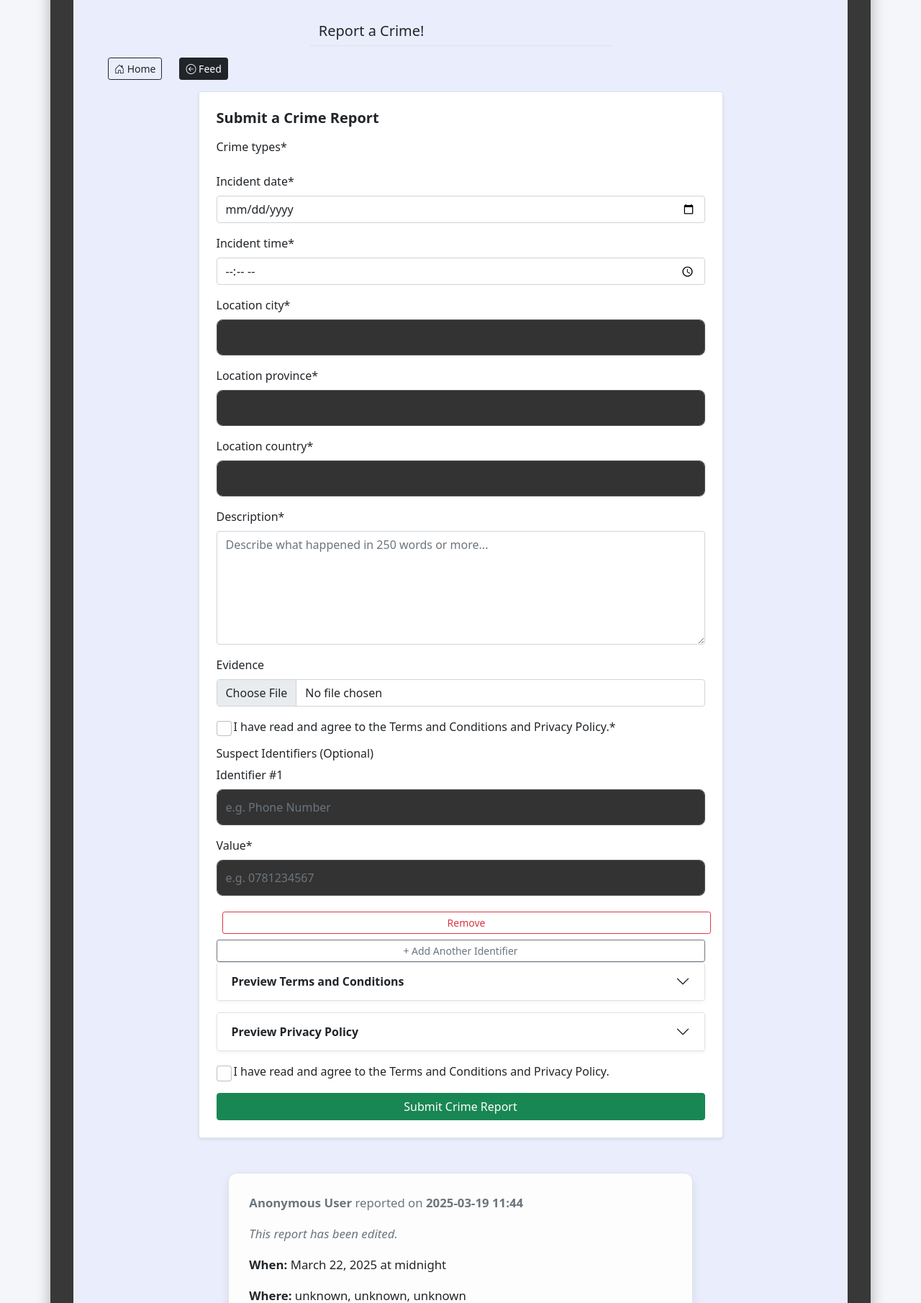
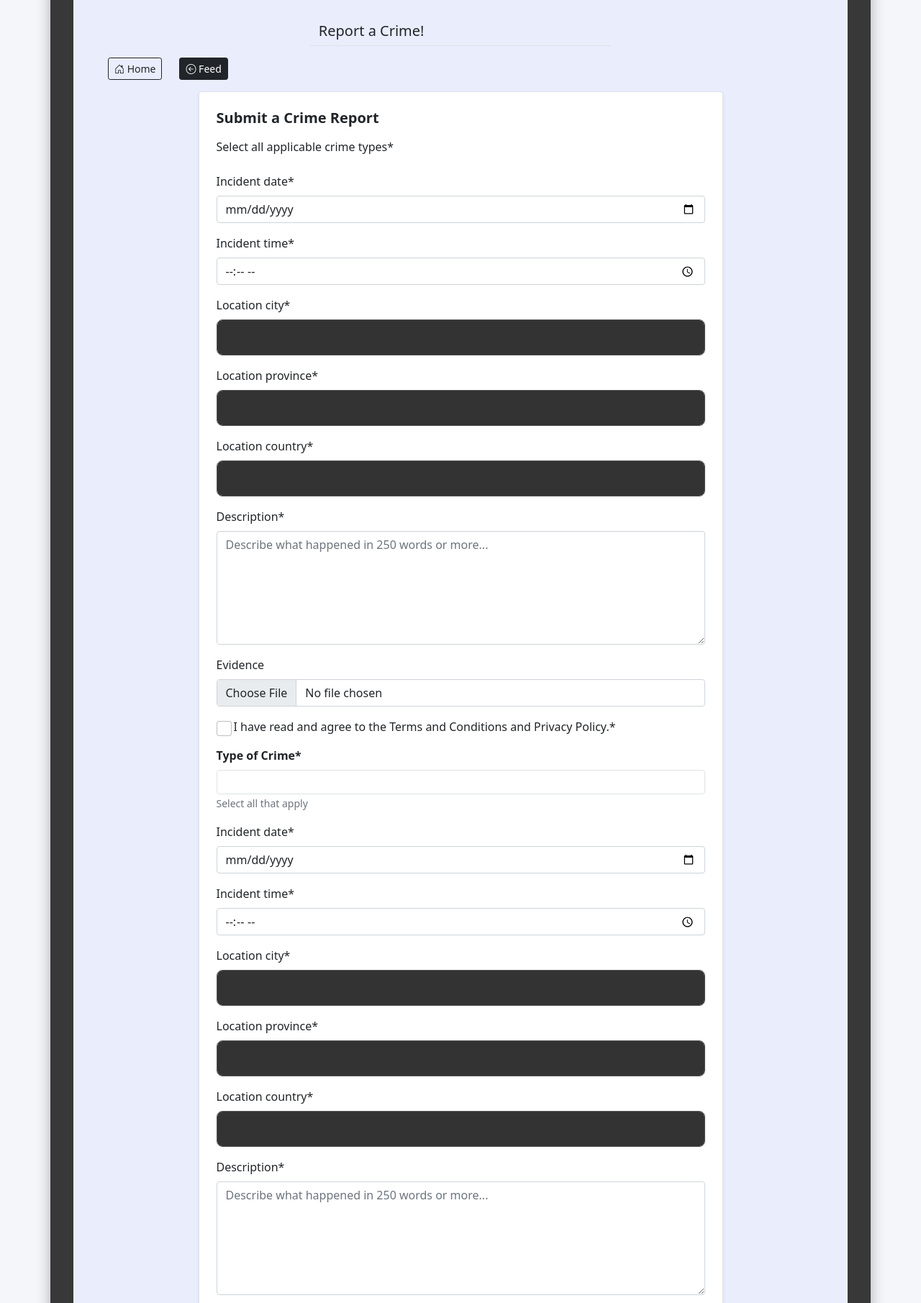
Before and after one commit to Tjail/crime-reporter-system, a Django app: page /social/ in a window 1280 px wide. Shown: the part 174-1985 px from the top of the page at 72% size. Run offline with Django 5.2, Linux system fonts and the light colour scheme; a user stored in the database is signed in; data comes from the database, SQL or seed files in the repository; data that the repository does not hold is empty; some libraries are stand-ins or nearby versions.

Commit message:
Crime type

```diff
--- a/social/forms.py
+++ b/social/forms.py
@@ -18,8 +18,12 @@ class PostForm(forms.ModelForm):
 
     crime_types = forms.ModelMultipleChoiceField(
         queryset=CrimeType.objects.all(),
-        widget=forms.CheckboxSelectMultiple,
-        required=True
+        widget=forms.CheckboxSelectMultiple(attrs={
+            'class': 'crime-type-selector',
+            'id': 'crime-types'
+        }),
+        required=True,
+        label="Select all applicable crime types"
     )
 
     incident_date = forms.DateField(widget=forms.DateInput(attrs={'type': 'date'}))
--- a/social/templates/social/post_list.html
+++ b/social/templates/social/post_list.html
@@ -29,6 +29,26 @@
                         <form method="POST" enctype="multipart/form-data">
                             {% csrf_token %}
                             {{ form|crispy }}
+
+                            <div class="mb-3">
+                                <label class="form-label"><strong>Type of Crime*</strong></label>
+                                <div class="card p-3">
+                                    {{ form.crime_types }}
+                                    {% if form.crime_types.errors %}
+                                        <div class="alert alert-danger mt-2">
+                                            {{ form.crime_types.errors }}
+                                        </div>
+                                    {% endif %}
+                                </div>
+                                <small class="text-muted">Select all that apply</small>
+                            </div>
+                            {{ form.incident_date|as_crispy_field }}
+                            {{ form.incident_time|as_crispy_field }}
+                            {{ form.location_city|as_crispy_field }}
+                            {{ form.location_province|as_crispy_field }}
+                            {{ form.location_country|as_crispy_field }}
+                            {{ form.description|as_crispy_field }}
+                            {{ form.evidence|as_crispy_field }}
                             <h6>Suspect Identifiers (Optional)</h6>
                             <div id="identifier-formset">
                               {% for form in identifier_formset %}
--- a/static/style.css
+++ b/static/style.css
@@ -444,3 +444,33 @@ input, select, textarea {
   padding: 0.6rem;
   border-radius: 6px;
   font-size: 1rem;
+}
+
+#id_crime_types {
+    list-style-type: none;
+    padding: 0;
+    margin: 0;
+}
+
+#id_crime_types li {
+    margin-bottom: 0.5rem;
+}
+
+#id_crime_types li label {
+    display: flex;
+    align-items: center;
+    cursor: pointer;
+    padding: 0.5rem;
+    border-radius: 6px;
+    transition: background-color 0.2s ease;
+}
+
+#id_crime_types li label:hover {
+    background-color: #f0f0f0;
+}
+
+#id_crime_types input[type="checkbox"] {
+    margin-right: 0.75rem;
+    width: 1.2em;
+    height: 1.2em;
+}
```
